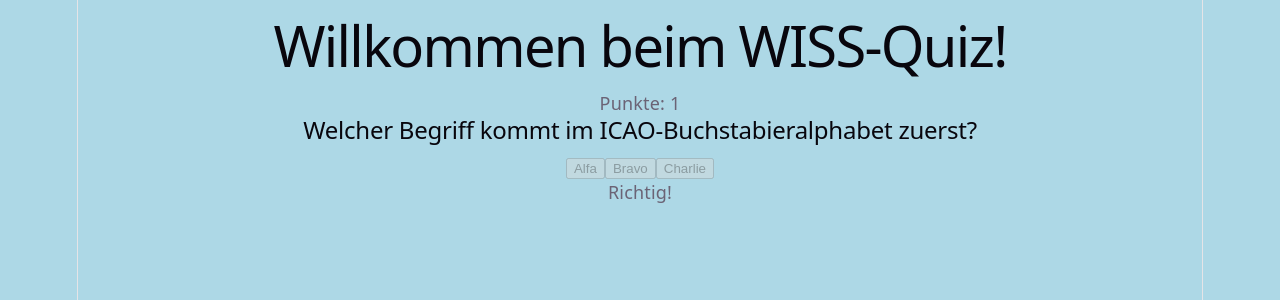
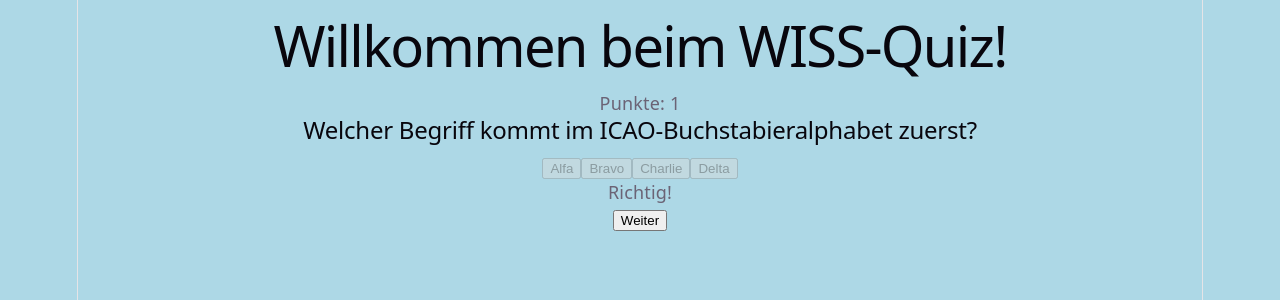
Before and after one commit to MaryTiiaa/wiss-quiz, a React (Vite) app: page / in a window 1280 px wide. Both pictures are taken after a click on the button "Alfa". Shown: the top 300 px of the page. Built offline with nearby package versions, Linux system fonts and the light colour scheme.

Commit message:
Add questions array, questionIndex, end game and reset to GameSession

```diff
--- a/src/App.jsx
+++ b/src/App.jsx
@@ -1,11 +1,29 @@
 import './App.css';
-import GameSession from './GameSession';
+import GameSession from "./components/GameSession";
+
+const questions = [
+  {
+    text: "Welcher Begriff kommt im ICAO-Buchstabieralphabet zuerst?",
+    answers: ["Alfa", "Bravo", "Charlie", "Delta"],
+    correctAnswer: "Alfa",
+  },
+  {
+    text: "Wie heisst die Hauptfigur in 'The Legend of Zelda'?",
+    answers: ["Zelda", "Link", "Ganon", "Impa"],
+    correctAnswer: "Link",
+  },
+  {
+    text: "Welches Element hat das chemische Symbol 'Au'?",
+    answers: ["Silber", "Aluminium", "Gold", "Argon"],
+    correctAnswer: "Gold",
+  },
+];
 
 function App() {
   return (
-    <div>
+    <div className="App">
       <h1>Willkommen beim WISS-Quiz!</h1>
-      <GameSession />
+      <GameSession questions={questions}  />
     </div>
   );
 }
--- a/src/GameSession.jsx
+++ /dev/null
@@ -1,46 +0,0 @@
-import { useState } from 'react';
-import Button from './Button';
-const question = {
-  text: "Welcher Begriff kommt im ICAO-Buchstabieralphabet zuerst?",
-  answers: ["Alfa", "Bravo", "Charlie"],
-  correctAnswer: "Alfa"
-};
-
-function GameSession() {
-  const [feedback, setFeedback] = useState(null);
-  const [score, setScore] = useState(0);
-  const [isAnswered, setIsAnswered] = useState(false);
-
-  const handleAnswerClick = (selectedAnswer) => {
-    setIsAnswered(true);
-
-    if (selectedAnswer === question.correctAnswer) {
-      setFeedback("Richtig!");
-      setScore(score + 1);
-    } else {
-      setFeedback(`Falsch! Richtige Antwort: ${question.correctAnswer}`);
-    }
-  };
-
-  return (
-    <div>
-      <p>Punkte: {score}</p>
-      <h2>{question.text}</h2>
-
-      <div>
-        {question.answers.map((answer) => (
-          <Button
-            key={answer}
-            text={answer}
-            onClick={() => handleAnswerClick(answer)}
-            disabled={isAnswered}
-          />
-        ))}
-      </div>
-
-      {feedback && <p>{feedback}</p>}
-    </div>
-  );
-}
-
-export default GameSession;
--- /dev/null
+++ b/src/components/GameSession.jsx
@@ -0,0 +1,81 @@
+import { useState } from 'react';
+import Button from '../Button';
+
+function GameSession({ questions }) {
+  const [questionIndex, setQuestionIndex] = useState(0);
+  const [feedback, setFeedback] = useState(null);
+  const [score, setScore] = useState(0);
+  const [isAnswered, setIsAnswered] = useState(false);
+  const [showScore, setShowScore] = useState(false);
+
+  const currentQuestion = questions[questionIndex];
+  const isLastQuestion = questionIndex === questions.length - 1;
+
+  const handleAnswerClick = (selectedAnswer) => {
+    setIsAnswered(true);
+
+    if (selectedAnswer === currentQuestion.correctAnswer) {
+      setFeedback("Richtig!");
+      setScore(score + 1);
+    } else {
+      setFeedback(`Falsch! Richtige Antwort: ${currentQuestion.correctAnswer}`);
+    }
+  };
+
+  function handleNext() {
+    setQuestionIndex(questionIndex + 1);
+    setFeedback(null);
+    setIsAnswered(false);
+  }
+
+  function handleEndGame() {
+    setShowScore(true);
+  }
+
+  function resetGame() {
+    setQuestionIndex(0);
+    setFeedback(null);
+    setScore(0);
+    setIsAnswered(false);
+    setShowScore(false);
+  }
+
+  if (showScore) {
+  return (
+    <div>
+      <h2>Spiel beendet!</h2>
+      <p>Du hast {score} von {questions.length} richtig.</p>
+      <Button text="Neues Spiel" onClick={resetGame} />
+    </div>
+  );
+}
+
+  return (
+    <div>
+      <p>Punkte: {score}</p>
+      <h2>{currentQuestion.text}</h2>
+
+      <div>
+        {currentQuestion.answers.map((answer) => (
+          <Button
+            key={answer}
+            text={answer}
+            onClick={() => handleAnswerClick(answer)}
+            disabled={isAnswered}
+          />
+        ))}
+      </div>
+
+      {feedback && <p>{feedback}</p>}
+      {isAnswered && !isLastQuestion && (
+        <Button onClick={handleNext} text="Weiter" />
+      )}
+      {isAnswered && isLastQuestion && (
+        <Button onClick={handleEndGame} text="Spiel beenden" />
+      )}
+
+    </div>
+  );
+}
+
+export default GameSession;
```
